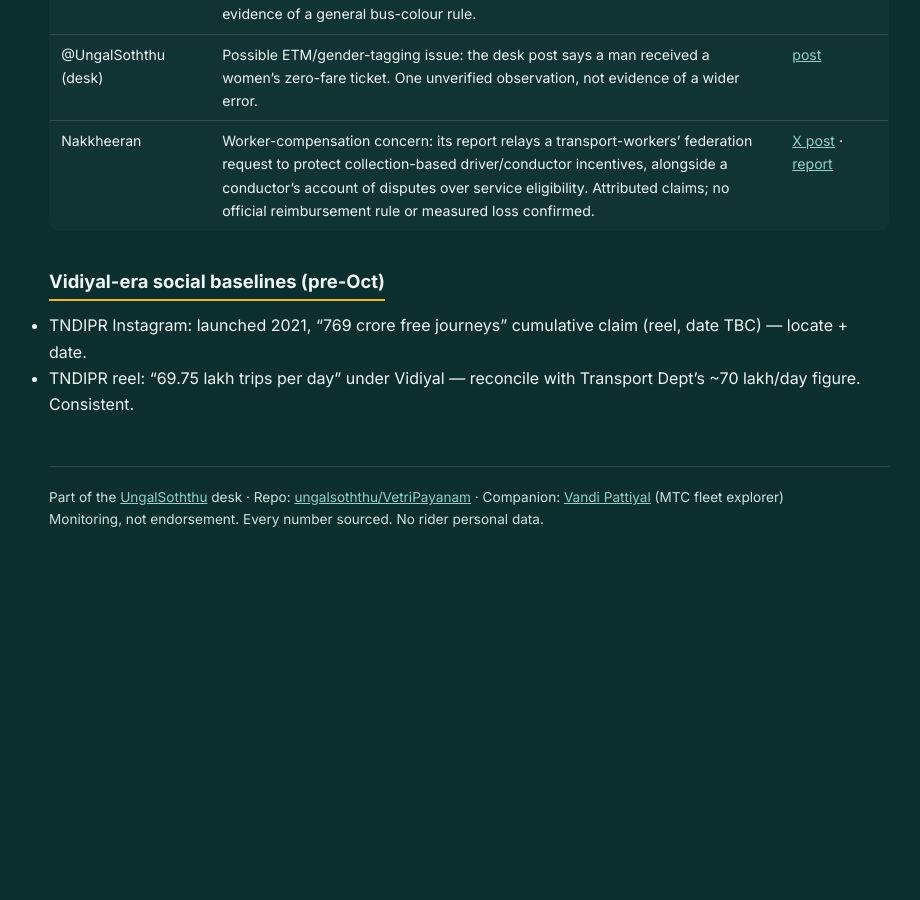
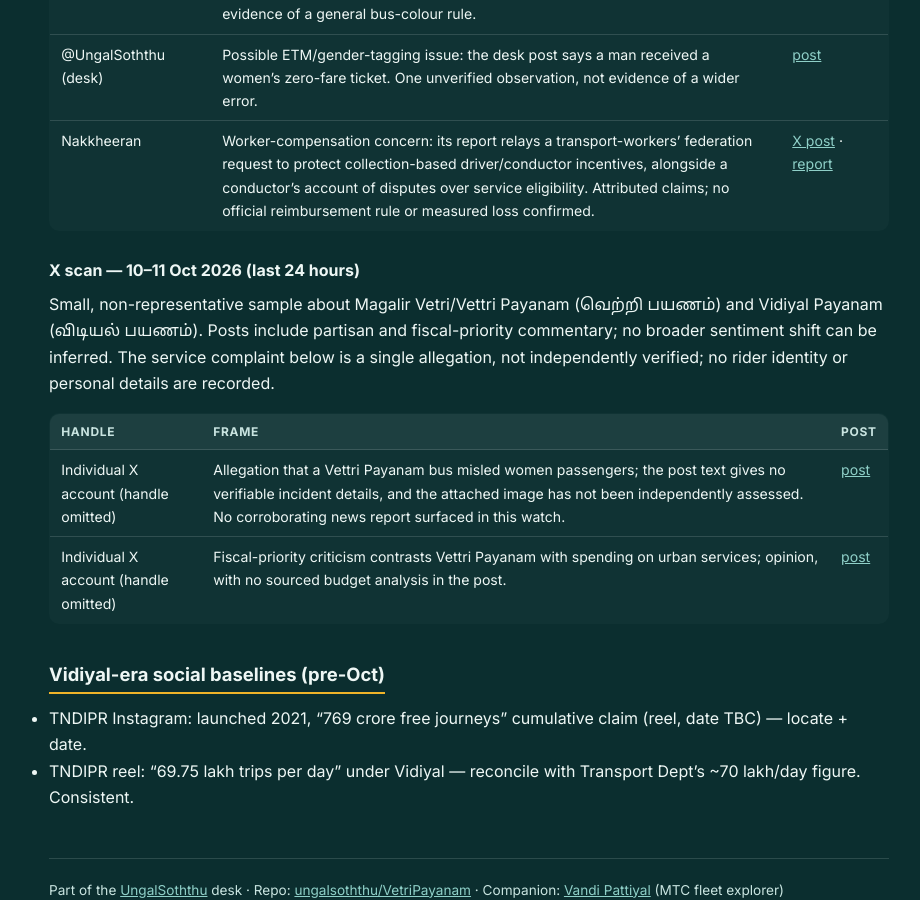
Before and after one commit to ungalsoththu/VetriPayanam, a Jekyll site: the page built from social/SOCIALLOG.md, in a window 1280 px wide and 900 px high, scrolled down 4131 px. Shown: the whole window, without its empty margins (171-1091 px from the left). Built offline with Jekyll 4.4.1, drawn with Linux system fonts in a browser that asks for light colours; before the commit the page ends 4726 px from its top, so only the background shows below that.

Commit message:
daily watch 2026-10-11: isolated social complaint logged

```diff
--- a/social/SOCIALLOG.md
+++ b/social/SOCIALLOG.md
@@ -110,6 +110,16 @@ Small, non-representative sample about Magalir Vettri Payanam (வெற்ற
 | @UngalSoththu (desk) | Possible ETM/gender-tagging issue: the desk post says a man received a women’s zero-fare ticket. One unverified observation, not evidence of a wider error. | [post](https://x.com/UngalSoththu/status/2108788710603120924) |
 | Nakkheeran | Worker-compensation concern: its report relays a transport-workers’ federation request to protect collection-based driver/conductor incentives, alongside a conductor’s account of disputes over service eligibility. Attributed claims; no official reimbursement rule or measured loss confirmed. | [X post](https://x.com/nakkheeranweb/status/2108877645937254607) · [report](https://www.nakkheeran.in/nakkheeran/a-victorious-journey-controversies-erupting-like-swarms-of-winged-termites-12660561) |
 
+### X scan — 10–11 Oct 2026 (last 24 hours)
+
+Small, non-representative sample about Magalir Vetri/Vettri Payanam (வெற்றி பயணம்) and Vidiyal Payanam (விடியல் பயணம்). Posts include partisan and fiscal-priority commentary; no broader sentiment shift can be inferred. The service complaint below is a single allegation, not independently verified; no rider identity or personal details are recorded.
+
+| Handle | Frame | Post |
+| --- | --- | --- |
+| Individual X account (handle omitted) | Allegation that a Vettri Payanam bus misled women passengers; the post text gives no verifiable incident details, and the attached image has not been independently assessed. No corroborating news report surfaced in this watch. | [post](https://x.com/k567627_k/status/2109278514046554157) |
+| Individual X account (handle omitted) | Fiscal-priority criticism contrasts Vettri Payanam with spending on urban services; opinion, with no sourced budget analysis in the post. | [post](https://x.com/b9790886/status/2109271116581917158) |
+
+
 ## Vidiyal-era social baselines (pre-Oct)
 
 - TNDIPR Instagram: launched 2021, "769 crore free journeys" cumulative claim (reel, date TBC) — locate + date.
```
